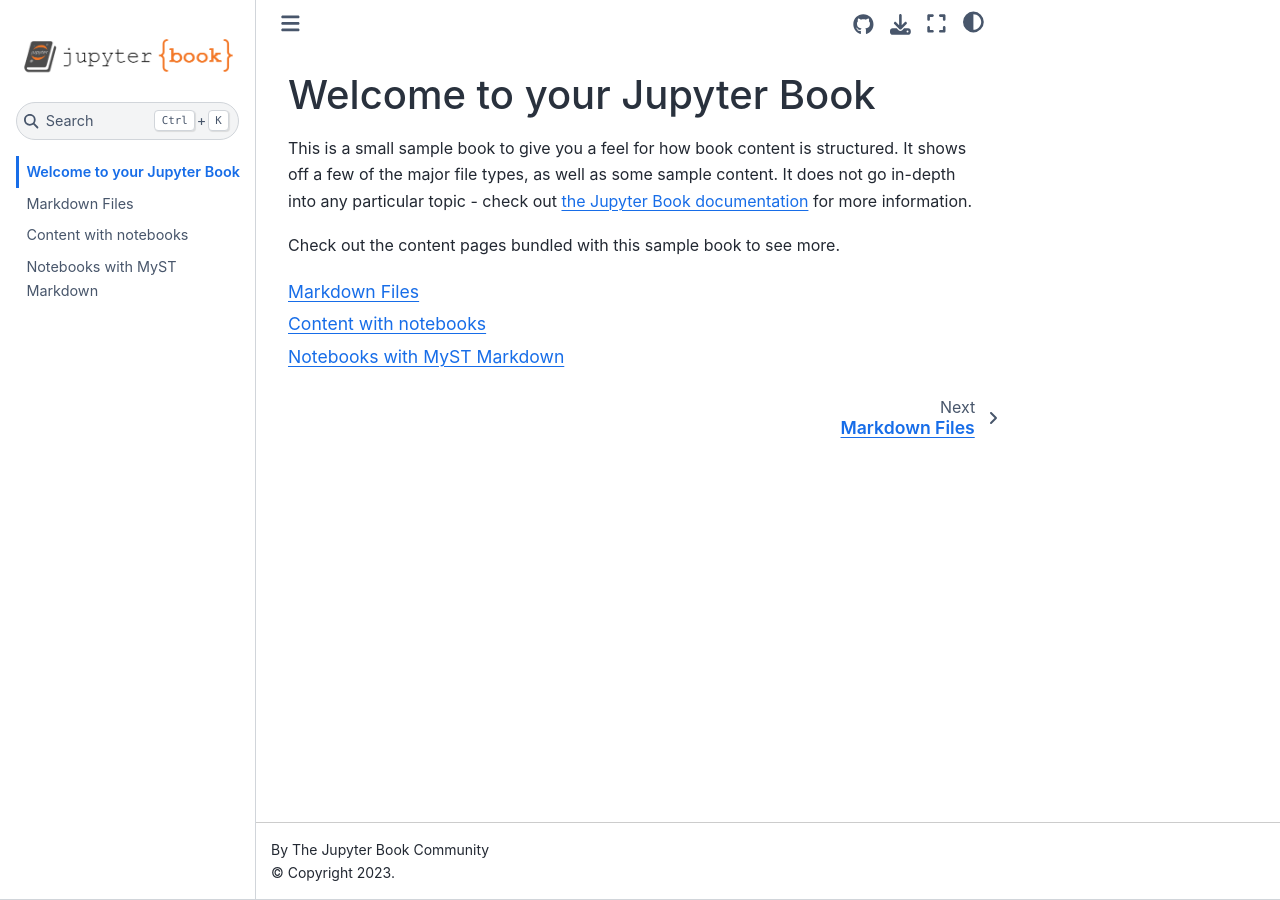
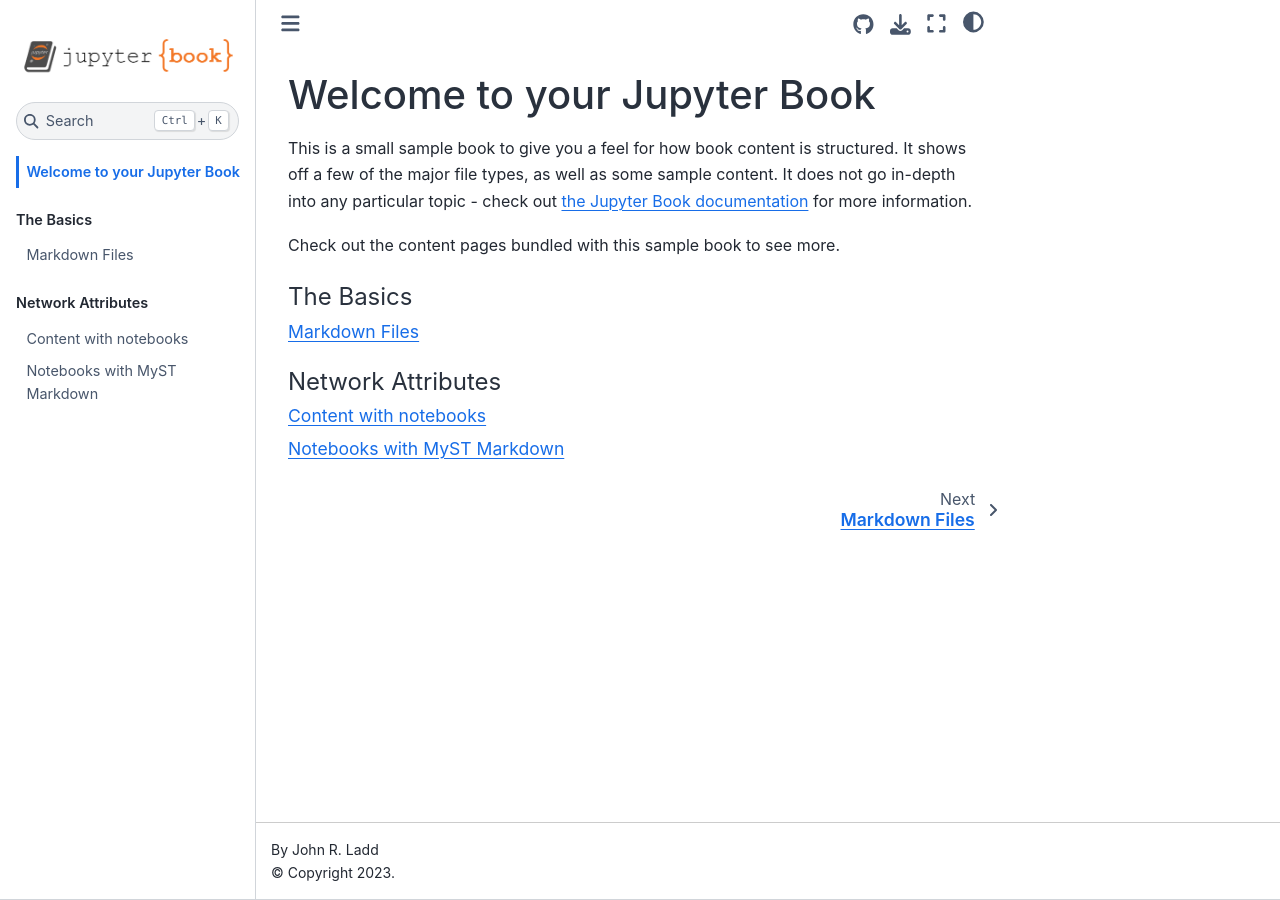
Before and after one commit to jrladd/networks, a Jupyter Book: the page built from intro.md, in a window 1280 px wide. Built offline with Jupyter Book 1.0.4 settings and Sphinx 7.4.7 and the Sphinx Book theme 1.1.4, drawn with Linux system fonts in a browser that asks for light colours.

Commit message:
first simple book updates

```diff
--- a/_config.yml
+++ b/_config.yml
@@ -1,8 +1,8 @@
 # Book settings
 # Learn more at https://jupyterbook.org/customize/config.html
 
-title: My sample book
-author: The Jupyter Book Community
+title: Network Analysis in Python
+author: John R. Ladd
 logo: logo.png
 
 # Force re-execution of notebooks on each build.
@@ -21,9 +21,9 @@ bibtex_bibfiles:
 
 # Information about where the book exists on the web
 repository:
-  url: https://github.com/executablebooks/jupyter-book  # Online location of your book
-  path_to_book: docs  # Optional path to your book, relative to the repository root
-  branch: master  # Which branch of the repository should be used when creating links (optional)
+  url: https://github.com/jrladd/networks # Online location of your book
+  #path_to_book: docs  # Optional path to your book, relative to the repository root
+  #branch: master  # Which branch of the repository should be used when creating links (optional)
 
 # Add GitHub buttons to your book
 # See https://jupyterbook.org/customize/config.html#add-a-link-to-your-repository
--- a/_toc.yml
+++ b/_toc.yml
@@ -3,7 +3,11 @@
 
 format: jb-book
 root: intro
-chapters:
-- file: markdown
-- file: notebooks
-- file: markdown-notebooks
+parts:
+  - caption: The Basics
+    chapters:
+    - file: markdown
+  - caption: Network Attributes
+    chapters:
+    - file: notebooks
+    - file: markdown-notebooks
```
